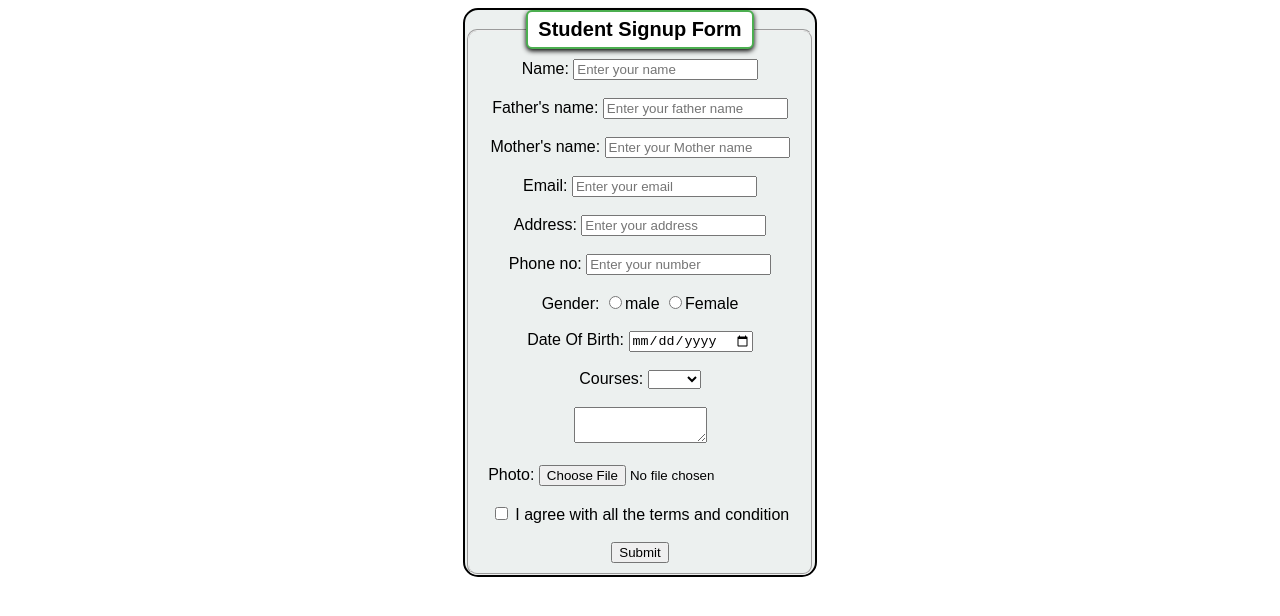
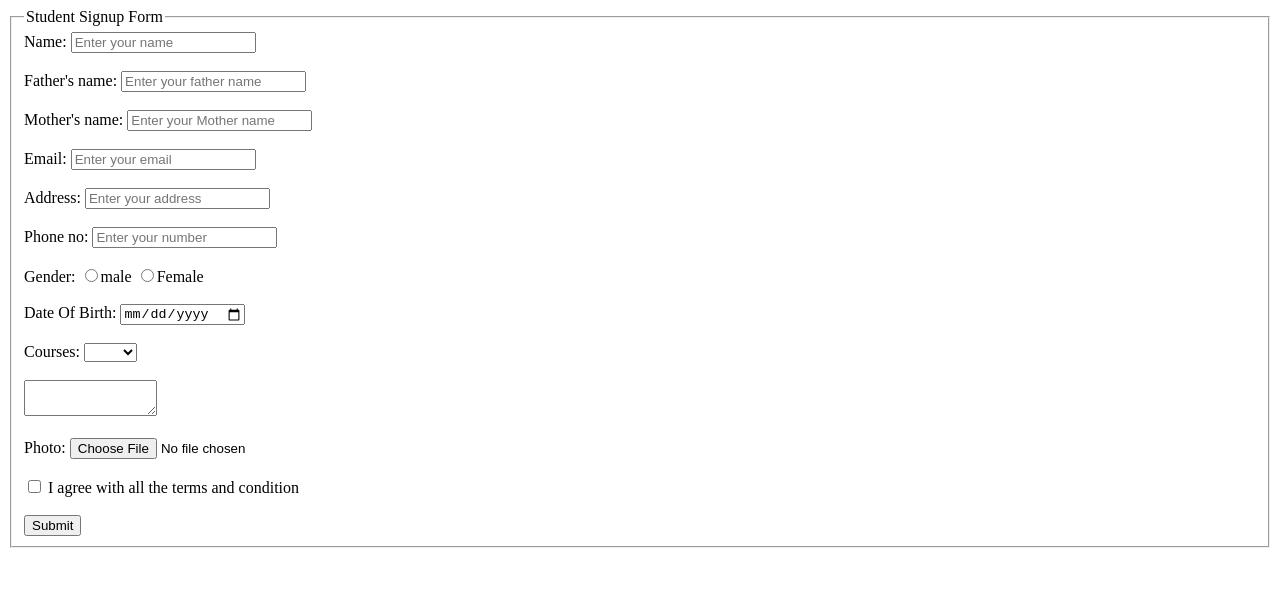
Before and after one commit to Dipakarki9/Assignment, a plain HTML site: page form.html in a window 1280 px wide. Drawn offline with Linux system fonts and the light colour scheme.

Commit message:
Remove stylesheet link from form.html
Removed the link to the stylesheet in the head section.

```diff
--- a/form.html
+++ b/form.html
@@ -4,7 +4,6 @@
     <meta charset="UTF-8">
     <meta name="viewport" content="width=device-width, initial-scale=1.0">
     <title>Form</title>
-    <link rel="stylesheet" href="form.css">
 </head>
 <body>
 
```
